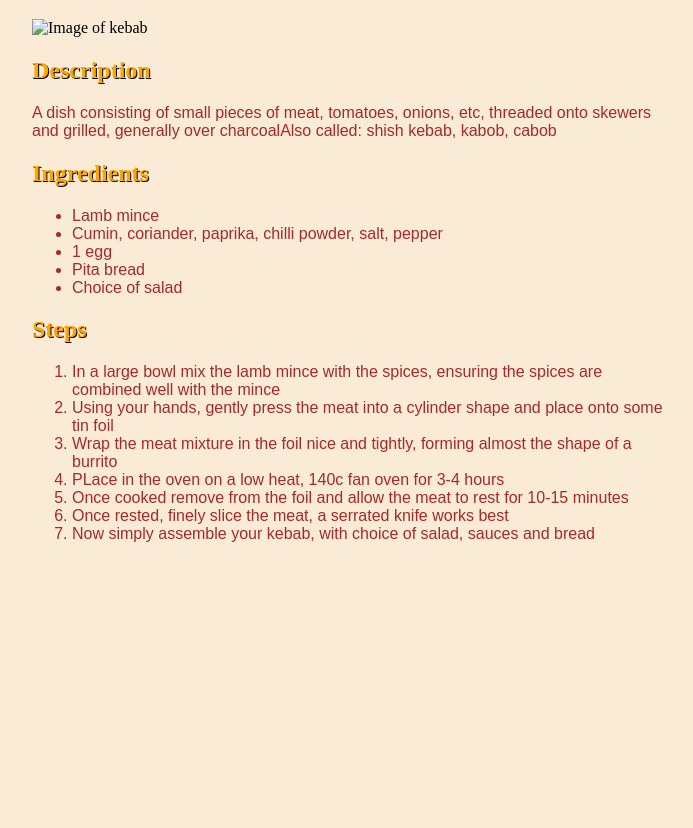
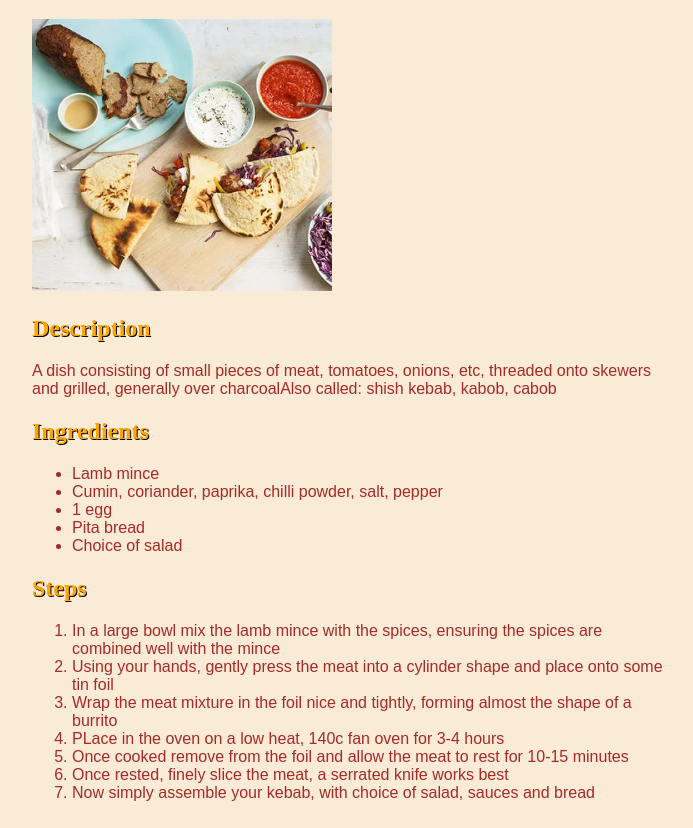
Before and after one commit to Thoss24/odin-recipes, a plain HTML site: page recipes/kebab.html in a window 1280 px wide. Shown: the part 71-899 px from the top of the page, without its empty margins (288-981 px from the left). Before the commit the page ends 800 px from the top, so only its background shows below. Drawn offline with Linux system fonts and the light colour scheme; files whose address does not match are found by name.

Commit message:
images folder added

```diff
--- a/style.css
+++ b/style.css
@@ -7,8 +7,9 @@ h1, h2 {
 }
 p, ul, ol {
     color:brown;
-    font-family: sans-serif;
+    font-family: sans-serif, 'Times New Roman', Times, serif;
     font-weight: 200;
+
 }
 #border_style {
     margin: auto;
@@ -16,3 +17,7 @@ p, ul, ol {
     border: 3px;
     padding: 10px;
 }
+img {
+    height: auto;
+    width: 300px;
+}
```
Also changed, not shown: images/chicken-korma.webp (added), images/dog.jpg (added), images/dogtwo.jpg (added), images/kebab.webp (added), images/mochi.gif (added), images/mochi.jpg (added), images/mochi.png (added), images/mochi.svg (added), images/recipe-image-legacy-id-1273588_8-8139dd6.webp (added).
